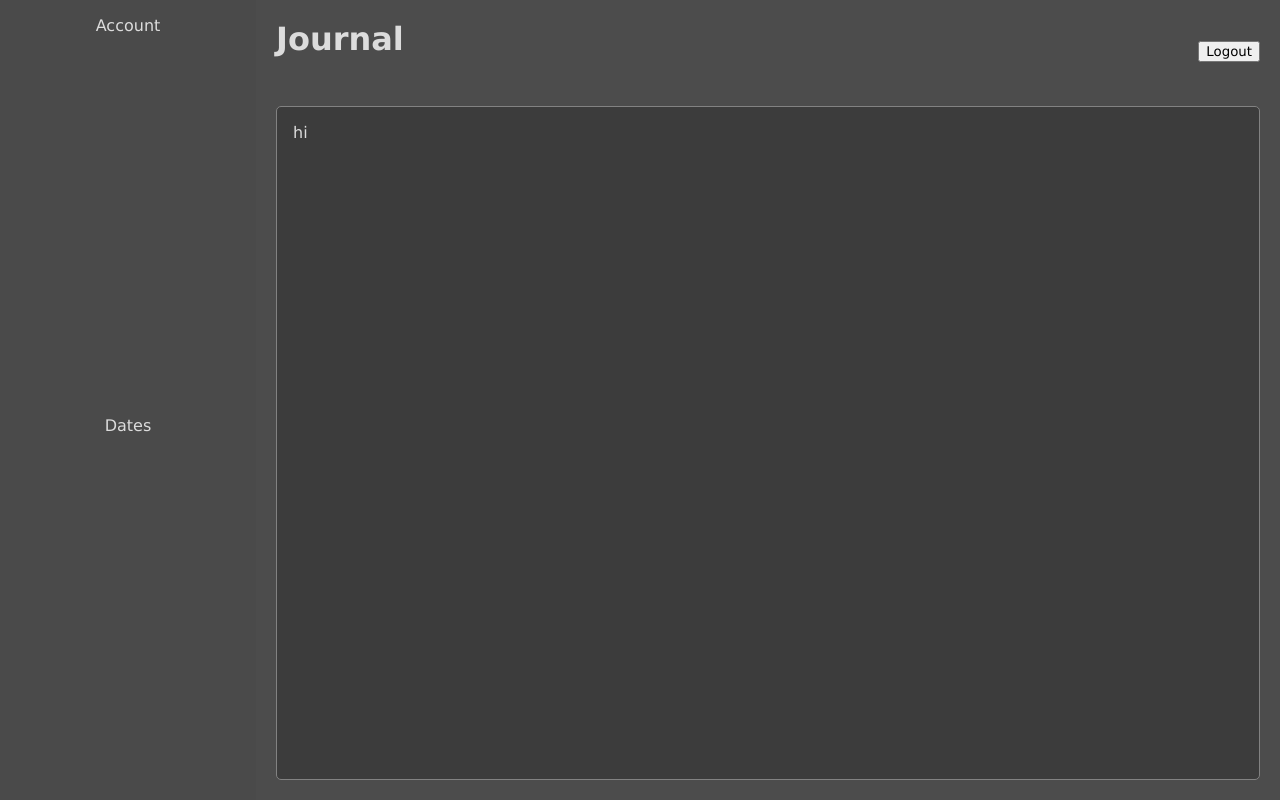
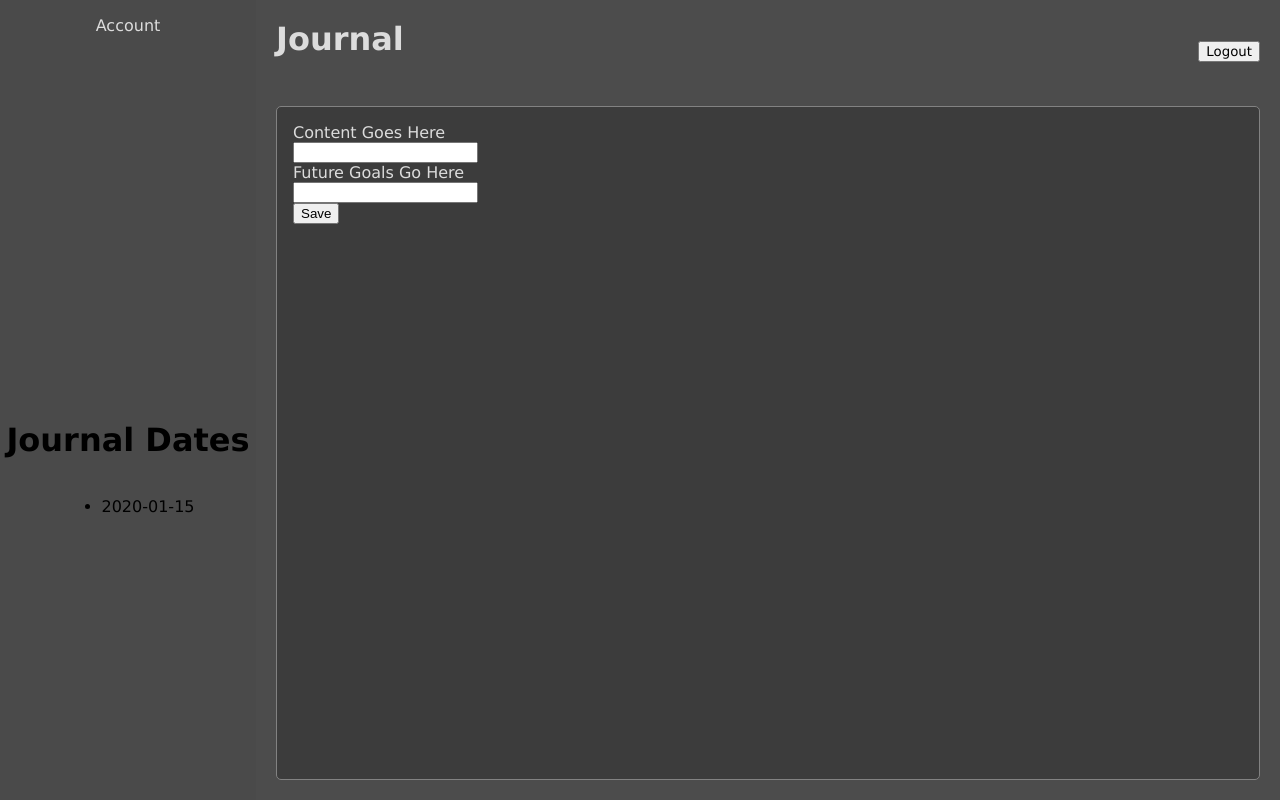
Before and after one commit to Amon3141/2you, a Flask app: page / in a window 1280 px wide. Run offline with Flask 3, Linux system fonts and the light colour scheme; a user stored in the database is signed in; tables that the repository leaves empty hold one stand-in row (values such as "Sample post").

Commit message:
created journal viewing

```diff
--- a/app.py
+++ b/app.py
@@ -1,5 +1,5 @@
 from sqlite3 import IntegrityError
-from flask import Flask, render_template, redirect, url_for, flash, request
+from flask import Flask, render_template, redirect, url_for, flash, request, jsonify
 from flask_login import LoginManager, login_user, current_user, logout_user, login_required
 from forms import RegistrationForm, LoginForm
 from models import User, Journal
@@ -24,7 +24,8 @@ login_manager.login_view = 'login'
 @app.route('/')
 def home():
     if current_user.is_authenticated:
-        return render_template('main.html')
+        journals = current_user.journals
+        return render_template('main.html', journals=journals)
     return redirect(url_for('login'))
 
 if __name__ == '__main__':
@@ -98,17 +99,8 @@ def logout():
     flash('You have been logged out.', 'success')
     return redirect(url_for('home'))
 
-
-
-@app.route('/journals')
-@login_required
-def view_journals():
-    #get journals for that user
-    journals = Journal.query.filter_by(account_id=current_user.id).all()
-    return render_template('main.html', journals=journals)
-
-@app.route('/journals/new', methods=['GET', 'POST'])
-@login_required
+@app.route('/journals/new', methods=['POST'])
+# @login_required
 def new_journal():
     if request.method == 'POST':
         id = str(uuid.uuid4().hex)
@@ -123,12 +115,14 @@ def new_journal():
         comment="",
         account_id=current_user.id)
 
-        # print(type(id), type(date), type(content), type(future), type(current_user.id))
+        print("created")
 
         db.session.add(new_journal)
         db.session.commit()
-        return redirect(url_for('view_journals'))
-    return render_template('new_journal.html')
+        print("saved")
+        # return redirect(url_for('view_journals'))
+    # return render_template('main.html')
+    return jsonify({"message": "form submitted successfully"})
 
 @app.route('/abc')
 @login_required
--- a/templates/main.html
+++ b/templates/main.html
@@ -5,6 +5,7 @@
   <meta name="viewport" content="width=device-width, initial-scale=1.0">
   <title>{% block title %}Journal{% endblock %}</title>
   <link rel="stylesheet" href="{{ url_for('static', filename='css/style.css') }}">
+  <script src="https://code.jquery.com/jquery-3.6.0.min.js"></script>
 </head>
 <body>
   <div id="leftbar">
@@ -12,7 +13,16 @@
       <p>Account</p>
     </div>
     <div id="dates-section">
-      <p>Dates</p>
+      <h1>Journal Dates</h1>
+      {% if journals %}
+        <ul id="journal-dates">
+          {% for journal in journals %}
+            <li>{{ journal.date }}</li>
+          {% endfor %}
+        </ul>
+      {% else %}
+        <p>No journals found</p>
+      {% endif %}
     </div>
   </div>
 
@@ -22,7 +32,36 @@
       <a href="{{ url_for('logout') }}" class="logout-link"><button>Logout</button></a>
     </div>
     <div class="write-area">
-      <div class="texteditor" contenteditable="true">hi</div>
+      <form id="journal-form">
+        <label for="content">Content Goes Here</label> <br>
+        <input type="text" id="content" name="content"> <br>
+        <label for="future">Future Goals Go Here</label> <br>
+        <input type="text" id="future" name="future"> <br>
+        <input type="submit" value="Save">
+      </form>
+
+      <script>
+        $(document).ready(function() {
+            $('#journal-form').on('submit', function(event) {
+                event.preventDefault(); // Prevent default form submission
+
+                // Serialize form data
+                var formData = $(this).serialize();
+
+                $.ajax({
+                    url: '/journals/new',  // URL to send the request to
+                    type: 'POST',              // HTTP method
+                    data: formData,            // Data to send
+                    success: function(response) {
+                        $('#journal-form')[0].reset();
+                    },
+                    error: function(error) {
+                        alert('Error: ' + error.responseText);  // Handle error response
+                    }
+                });
+            });
+        });
+      </script>
     </div>
   </main>
 </body>
```
